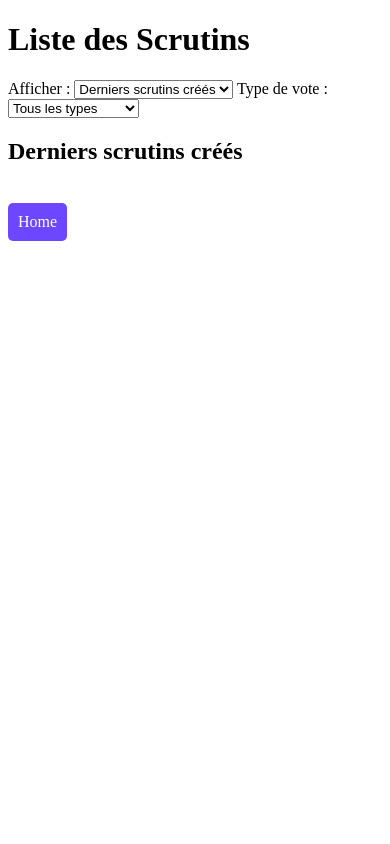
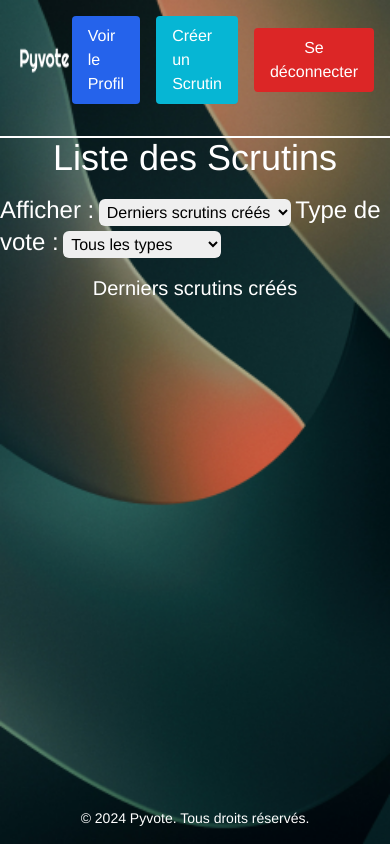
Before and after one commit to fouuuadi/PyVote, a Flask app: page /ballot/view_ballots in a window 390 px wide. Run offline with Flask 3, Linux system fonts and the light colour scheme; the visitor is signed in with stand-in values (Sample User, id 1); data that the repository does not hold is empty.

Commit message:
ajout css

```diff
--- a/static/output.css
+++ b/static/output.css
@@ -154,7 +154,7 @@ html,
   -o-tab-size: 4;
      tab-size: 4;
   /* 3 */
-  font-family: ui-sans-serif, system-ui, sans-serif, "Apple Color Emoji", "Segoe UI Emoji", "Segoe UI Symbol", "Noto Color Emoji";
+  font-family: Helvetica, Arial, sans-serif;
   /* 4 */
   font-feature-settings: normal;
   /* 5 */
@@ -554,84 +554,88 @@ video {
   display: none;
 }
 
+.static {
+  position: static;
+}
+
 .absolute {
   position: absolute;
-}
-
-.relative {
-  position: relative;
 }
 
 .inset-0 {
   inset: 0px;
 }
 
-.left-4 {
-  left: 1rem;
-}
-
-.top-4 {
-  top: 1rem;
-}
-
 .z-0 {
   z-index: 0;
 }
 
-.z-10 {
-  z-index: 10;
+.m-4 {
+  margin: 1rem;
 }
 
-.m-6 {
-  margin: 1.5rem;
+.m-2 {
+  margin: 0.5rem;
 }
 
 .mb-4 {
   margin-bottom: 1rem;
 }
 
+.mb-6 {
+  margin-bottom: 1.5rem;
+}
+
+.mb-8 {
+  margin-bottom: 2rem;
+}
+
 .mt-16 {
   margin-top: 4rem;
+}
+
+.mt-2 {
+  margin-top: 0.5rem;
 }
 
 .mt-4 {
   margin-top: 1rem;
 }
 
-.mb-8 {
-  margin-bottom: 2rem;
-}
-
-.mb-6 {
-  margin-bottom: 1.5rem;
-}
-
 .mt-6 {
   margin-top: 1.5rem;
-}
-
-.mt-12 {
-  margin-top: 3rem;
 }
 
 .mt-auto {
   margin-top: auto;
 }
 
-.mt-2 {
-  margin-top: 0.5rem;
-}
-
-.box-border {
-  box-sizing: border-box;
+.mb-2 {
+  margin-bottom: 0.5rem;
 }
 
 .block {
   display: block;
 }
 
+.inline-block {
+  display: inline-block;
+}
+
+.inline {
+  display: inline;
+}
+
 .flex {
   display: flex;
+}
+
+.grid {
+  display: grid;
+}
+
+.h-10 {
+  height: 2.5rem;
 }
 
 .h-8 {
@@ -710,28 +706,51 @@ video {
   justify-content: space-between;
 }
 
+.gap-2 {
+  gap: 0.5rem;
+}
+
 .gap-4 {
   gap: 1rem;
+}
+
+.gap-6 {
+  gap: 1.5rem;
+}
+
+.gap-x-4 {
+  -moz-column-gap: 1rem;
+       column-gap: 1rem;
+}
+
+.space-x-4 > :not([hidden]) ~ :not([hidden]) {
+  --tw-space-x-reverse: 0;
+  margin-right: calc(1rem * var(--tw-space-x-reverse));
+  margin-left: calc(1rem * calc(1 - var(--tw-space-x-reverse)));
+}
+
+.rounded {
+  border-radius: 0.25rem;
+}
+
+.rounded-2xl {
+  border-radius: 1rem;
 }
 
 .rounded-full {
   border-radius: 9999px;
 }
 
-.rounded-lg {
-  border-radius: 0.5rem;
-}
-
-.rounded-2xl {
-  border-radius: 1rem;
-}
-
 .rounded-xl {
   border-radius: 0.75rem;
 }
 
-.rounded-3xl {
-  border-radius: 1.5rem;
+.rounded-md {
+  border-radius: 0.375rem;
+}
+
+.rounded-lg {
+  border-radius: 0.5rem;
 }
 
 .border {
@@ -771,26 +790,42 @@ video {
   background-color: rgb(59 130 246 / var(--tw-bg-opacity, 1));
 }
 
+.bg-blue-600 {
+  --tw-bg-opacity: 1;
+  background-color: rgb(37 99 235 / var(--tw-bg-opacity, 1));
+}
+
+.bg-cyan-500 {
+  --tw-bg-opacity: 1;
+  background-color: rgb(6 182 212 / var(--tw-bg-opacity, 1));
+}
+
 .bg-gray-800 {
   --tw-bg-opacity: 1;
   background-color: rgb(31 41 55 / var(--tw-bg-opacity, 1));
 }
 
-.bg-black {
+.bg-red-600 {
   --tw-bg-opacity: 1;
-  background-color: rgb(0 0 0 / var(--tw-bg-opacity, 1));
+  background-color: rgb(220 38 38 / var(--tw-bg-opacity, 1));
 }
 
-.bg-opacity-80 {
-  --tw-bg-opacity: 0.8;
+.bg-white {
+  --tw-bg-opacity: 1;
+  background-color: rgb(255 255 255 / var(--tw-bg-opacity, 1));
+}
+
+.bg-green-500 {
+  --tw-bg-opacity: 1;
+  background-color: rgb(34 197 94 / var(--tw-bg-opacity, 1));
+}
+
+.bg-opacity-50 {
+  --tw-bg-opacity: 0.5;
 }
 
 .bg-opacity-90 {
   --tw-bg-opacity: 0.9;
-}
-
-.bg-opacity-50 {
-  --tw-bg-opacity: 0.5;
 }
 
 .bg-\[url\(\'\.\/\.\.\/static\/images\/background\.png\'\)\] {
@@ -809,16 +844,34 @@ video {
   padding: 1rem;
 }
 
+.p-6 {
+  padding: 1.5rem;
+}
+
 .p-8 {
   padding: 2rem;
 }
 
-.p-10 {
-  padding: 2.5rem;
+.p-3 {
+  padding: 0.75rem;
 }
 
-.p-6 {
-  padding: 1.5rem;
+.p-2 {
+  padding: 0.5rem;
+}
+
+.p-1 {
+  padding: 0.25rem;
+}
+
+.px-4 {
+  padding-left: 1rem;
+  padding-right: 1rem;
+}
+
+.px-6 {
+  padding-left: 1.5rem;
+  padding-right: 1.5rem;
 }
 
 .px-8 {
@@ -826,27 +879,22 @@ video {
   padding-right: 2rem;
 }
 
+.py-2 {
+  padding-top: 0.5rem;
+  padding-bottom: 0.5rem;
+}
+
 .py-4 {
   padding-top: 1rem;
   padding-bottom: 1rem;
 }
 
-.px-6 {
-  padding-left: 1.5rem;
-  padding-right: 1.5rem;
+.pt-2 {
+  padding-top: 0.5rem;
 }
 
-.px-4 {
-  padding-left: 1rem;
-  padding-right: 1rem;
-}
-
-.pl-12 {
-  padding-left: 3rem;
-}
-
-.pr-6 {
-  padding-right: 1.5rem;
+.text-left {
+  text-align: left;
 }
 
 .text-center {
@@ -885,6 +937,16 @@ video {
 .text-sm {
   font-size: 0.875rem;
   line-height: 1.25rem;
+}
+
+.text-xl {
+  font-size: 1.25rem;
+  line-height: 1.75rem;
+}
+
+.text-base {
+  font-size: 1rem;
+  line-height: 1.5rem;
 }
 
 .font-bold {
@@ -899,19 +961,13 @@ video {
   font-weight: 600;
 }
 
+.font-normal {
+  font-weight: 400;
+}
+
 .text-black {
   --tw-text-opacity: 1;
   color: rgb(0 0 0 / var(--tw-text-opacity, 1));
-}
-
-.text-white {
-  --tw-text-opacity: 1;
-  color: rgb(255 255 255 / var(--tw-text-opacity, 1));
-}
-
-.text-gray-700 {
-  --tw-text-opacity: 1;
-  color: rgb(55 65 81 / var(--tw-text-opacity, 1));
 }
 
 .text-blue-500 {
@@ -924,14 +980,24 @@ video {
   color: rgb(75 85 99 / var(--tw-text-opacity, 1));
 }
 
+.text-gray-700 {
+  --tw-text-opacity: 1;
+  color: rgb(55 65 81 / var(--tw-text-opacity, 1));
+}
+
 .text-gray-800 {
   --tw-text-opacity: 1;
   color: rgb(31 41 55 / var(--tw-text-opacity, 1));
 }
 
-.text-gray-500 {
+.text-white {
   --tw-text-opacity: 1;
-  color: rgb(107 114 128 / var(--tw-text-opacity, 1));
+  color: rgb(255 255 255 / var(--tw-text-opacity, 1));
+}
+
+.text-gray-400 {
+  --tw-text-opacity: 1;
+  color: rgb(156 163 175 / var(--tw-text-opacity, 1));
 }
 
 .shadow-lg {
--- a/tailwind.config.js
+++ b/tailwind.config.js
@@ -2,6 +2,9 @@
 module.exports = {
   content: ["./templates/**/*.{html,js}", "./static/**/*.{html,js}"],
   theme: {
+    fontFamily: {
+      'sans': ['Helvetica', 'Arial', 'sans-serif'],
+    },
     extend: {
       spacing: {
         'custom-gap': '50px',
--- a/templates/view_ballots.html
+++ b/templates/view_ballots.html
@@ -4,8 +4,9 @@
     <meta charset="UTF-8">
     <meta name="viewport" content="width=device-width, initial-scale=1.0">
     <title>Liste des Scrutins</title>
+    <link rel="stylesheet" href="./../static/output.css">
 </head>
-<body>
+<body class="bg-[url('./../static/images/background.png')] bg-cover bg-center flex flex-col min-h-screen">
     <!-- {% with messages = get_flashed_messages(with_categories=true) %}
         {% if messages %}
             <ul>
@@ -17,56 +18,94 @@
             </ul>
         {% endif %}
     {% endwith %} -->
-    <h1>Liste des Scrutins</h1>
+    <header>
+        <nav class="flex items-center justify-between p-4  text-white">
+            <a href="{{ url_for('home') }}">
+                <img src="{{ url_for('static', filename='images/logo_Pyvote.png') }}" alt="logo" class="h-8">
+            </a>
 
+            <div class="flex items-center space-x-4">
+                <a href="{{ url_for('profile.profile') }}" class="px-4 py-2 bg-blue-600 rounded hover:bg-blue-500">
+                    Voir le Profil
+                </a>
+
+                <a href="{{ url_for('ballot.create_ballot_form') }}" class="px-4 py-2 bg-cyan-500 rounded hover:bg-cyan-400">
+                    Créer un Scrutin
+                </a>
+
+                {% if session.get('user_id') %}
+                <!-- Si l'utilisateur est connecté -->
+                <form action="{{ url_for('auth.logout') }}" method="POST" class="inline">
+                    <button type="submit" class="px-4 py-2 bg-red-600 rounded hover:bg-red-500">
+                        Se déconnecter
+                    </button>
+                </form>
+                {% else %}
+                    <!-- Si aucun utilisateur n'est connecté -->
+                    <a href="{{ url_for('auth.login') }}" class="px-4 py-2 bg-blue-600 rounded hover:bg-blue-500">
+                        Se connecter
+                    </a>
+                {% endif %}
+            </div>
+        </nav>
+        <div class="border-t-2 border-white mt-4"></div>
+    </header>
+    <h1 class="text-4xl text-center mt²-4 text-white">Liste des Scrutins</h1>
+    <main>
          <!-- Formulaire de sélection pour le filtre -->
+     <div class="flex items-center justify-center mt-4 ">
         <form method="GET" action="{{ url_for('ballot.view_ballots') }}">
-        <label for="filter">Afficher :</label>
-        <select name="filter" id="filter" onchange="this.form.submit()">
+            <label for="filter" class="text-2xl text-white">Afficher :</label>
+            <select name="filter" id="filter" onchange="this.form.submit()" class="rounded-md p-1">
                 <option value="latest" {% if filter_type == 'latest' %}selected{% endif %}>Derniers scrutins créés</option>
                 <option value="active" {% if filter_type == 'active' %}selected{% endif %}>Scrutins actifs</option>
             </select>
 
-        <label for="type_vote">Type de vote :</label>
-        <select name="type_vote" id="type_vote" onchange="this.form.submit()">
+            <label for="type_vote" class="text-2xl text-white">Type de vote :</label>
+            <select name="type_vote" id="type_vote" onchange="this.form.submit()" class="rounded-md p-1">
                 <option value="all" {% if type_vote == 'all' %}selected{% endif %}>Tous les types</option>
                 <option value="Vote Majoritaire" {% if type_vote == 'Vote Majoritaire' %}selected{% endif %}>Vote majoritaire</option>
                 <option value="Vote Proportionnel" {% if type_vote == 'Vote Proportionnel' %}selected{% endif %}>Vote proportionnel</option>
                 <option value="Vote Condorcet" {% if type_vote == 'Vote Condorcet' %}selected{% endif %}>Vote Condorcet</option>
             </select>
         </form>
+     </div>
 
-    <h2>
+
+    <h2 class="text-white flex justify-center m-4 text-xl">
         {% if filter_type == 'latest' %}
             Derniers scrutins créés
         {% elif filter_type == 'active' %}
             Scrutins actifs
         {% endif %}
     </h2>
+    <div class="grid gap-6 md:grid-cols-2 lg:grid-cols-3 text-white">
+        {% for ballot in ballots %}
+        <div class="bg-gray-800 p-6 rounded-lg shadow-lg flex-1 min-w-[300px] max-w-[350px]">
+            <h3 class="text-xl font-bold mb-2">{{ ballot.name_poll }}</h3>
+            <p class="text-sm mb-2"><strong>Question :</strong> {{ ballot.poll_question }}</p>
+            <p class="text-sm mb-2"><strong>Statut :</strong> {{ ballot.status }}</p>
+            <p class="text-sm mb-2"><strong>Début :</strong> {{ ballot.start_date }}</p>
+            <p class="text-sm mb-2"><strong>Fin :</strong> {{ ballot.end_date }}</p>
+            <p class="text-sm mb-4"><strong>Type de vote :</strong> {{ ballot.type_vote }}</p>
 
-    <ul>
-        {% for ballot in ballots %}
-        <li>
-            <strong>{{ ballot.name_poll }}</strong><br>
-            Question : {{ ballot.poll_question }}<br>
-            Statut : {{ ballot.status }}<br>
-            Début : {{ ballot.start_date }}<br>
-            Fin : {{ ballot.end_date }}<br>
-            Type de vote : {{ ballot.type_vote }}<br>
             {% if ballot.status == "Open" %}
-            <a href="{{ url_for('ballot.vote_page', ballot_id=ballot._id) }}" style="padding: 2px; background-color: #4CAF50; color: white; text-decoration: none; border: none; border-radius: 3px;">
+            <a href="{{ url_for('ballot.vote_page', ballot_id=ballot._id) }}" class="flex justify-center">
+                <button class="inline-block bg-white text-black text-sm font-bold py-2 px-4 rounded-lg shadow-lg hover:scale-105 transition-transform">
                     Participer au vote
+                </button>
             </a>
             {% else %}
-            <span style="color: gray;">Vote fermé</span>
+            <span class="text-gray-400 text-sm">Vote fermé</span>
             {% endif %}
-        </li>
-        <hr>
+        </div>
         {% endfor %}
-    </ul>
-    <br>
-    <a href="{{ url_for('home') }}" style="padding: 10px; background-color: #6c47ff; color: white; text-decoration: none; border: none; border-radius: 5px; display: inline-block;">
-        Home
-    </a>
+    </div>
+    </main>
+    <footer class="text-white py-4 mt-auto">
+        <div class="text-center">
+            <p class="text-sm">© 2024 Pyvote. Tous droits réservés.</p>
+        </div>
+    </footer>
 </body>
 </html>
```
Also changed, not shown: other parts of static/output.css (+80 -86 lines), templates/ballot_form.html (+17 -18 lines), templates/edit_ballot.html (+20 -32 lines). Lines whose indentation alone changed are shown as unchanged.
